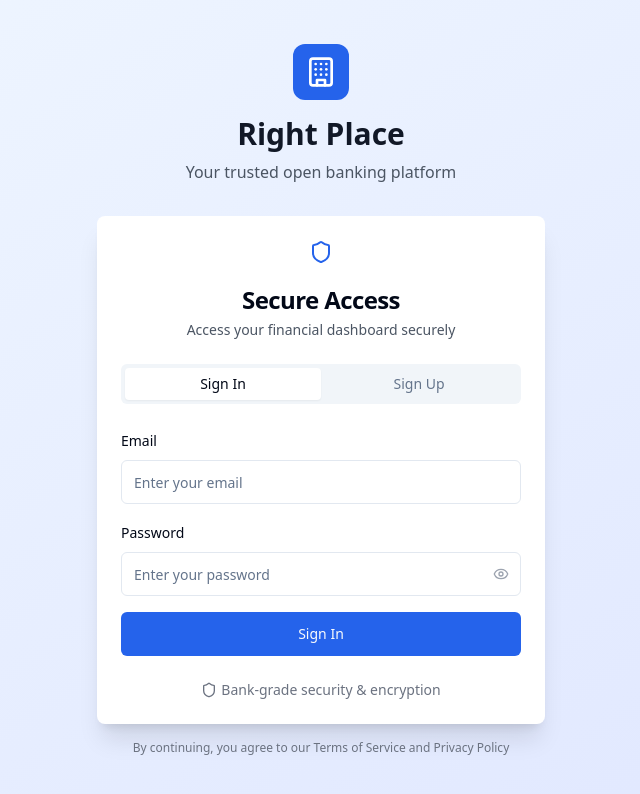
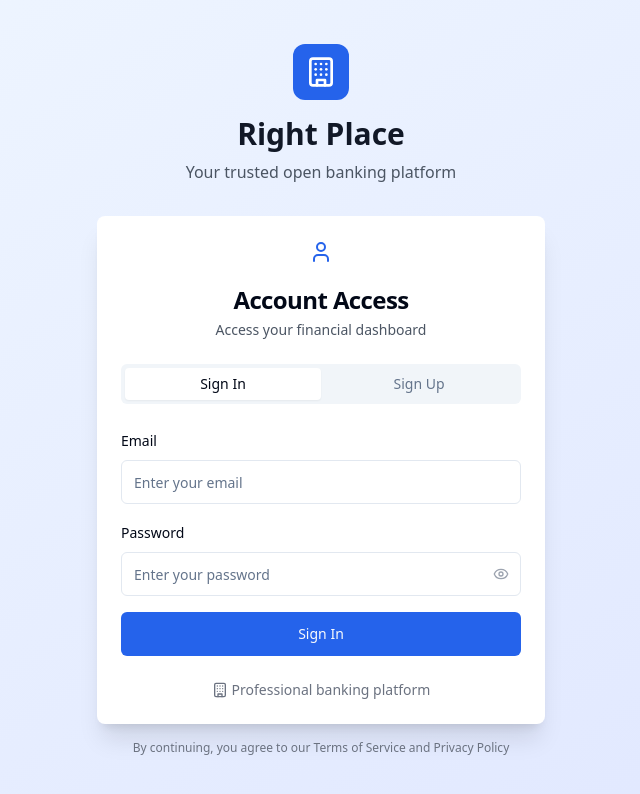
Before and after one commit to Angus-Fisher/right-place, a React (Vite) app: page /auth in a window 1280 px wide. Shown: the top 794 px of the page, without its empty margins (319-959 px from the left). Built offline with nearby package versions, Linux system fonts and the light colour scheme.

Commit message:
Remove security mentions from login screen
The AI removed the "Secure Access" card title and description from the `AuthPage` component (`src/components/AuthPage.tsx`).

```diff
--- a/src/components/AuthPage.tsx
+++ b/src/components/AuthPage.tsx
@@ -7,7 +7,7 @@ import { Label } from '@/components/ui/label';
 import { Card, CardContent, CardDescription, CardHeader, CardTitle } from '@/components/ui/card';
 import { Tabs, TabsContent, TabsList, TabsTrigger } from '@/components/ui/tabs';
 import { Alert, AlertDescription } from '@/components/ui/alert';
-import { Shield, Building, Eye, EyeOff } from 'lucide-react';
+import { Building, Eye, EyeOff, User } from 'lucide-react';
 import { useToast } from '@/hooks/use-toast';
 
 export const AuthPage = () => {
@@ -99,11 +99,11 @@ export const AuthPage = () => {
         <Card className="shadow-xl border-0">
           <CardHeader className="space-y-1 pb-6">
             <div className="flex items-center justify-center mb-4">
-              <Shield className="h-6 w-6 text-blue-600" />
+              <User className="h-6 w-6 text-blue-600" />
             </div>
-            <CardTitle className="text-2xl text-center">Secure Access</CardTitle>
+            <CardTitle className="text-2xl text-center">Account Access</CardTitle>
             <CardDescription className="text-center text-gray-600">
-              Access your financial dashboard securely
+              Access your financial dashboard
             </CardDescription>
           </CardHeader>
 
@@ -245,8 +245,8 @@ export const AuthPage = () => {
 
             <div className="mt-6 text-center text-sm text-gray-500">
               <div className="flex items-center justify-center space-x-1">
-                <Shield className="h-4 w-4" />
-                <span>Bank-grade security & encryption</span>
+                <Building className="h-4 w-4" />
+                <span>Professional banking platform</span>
               </div>
             </div>
           </CardContent>
```
